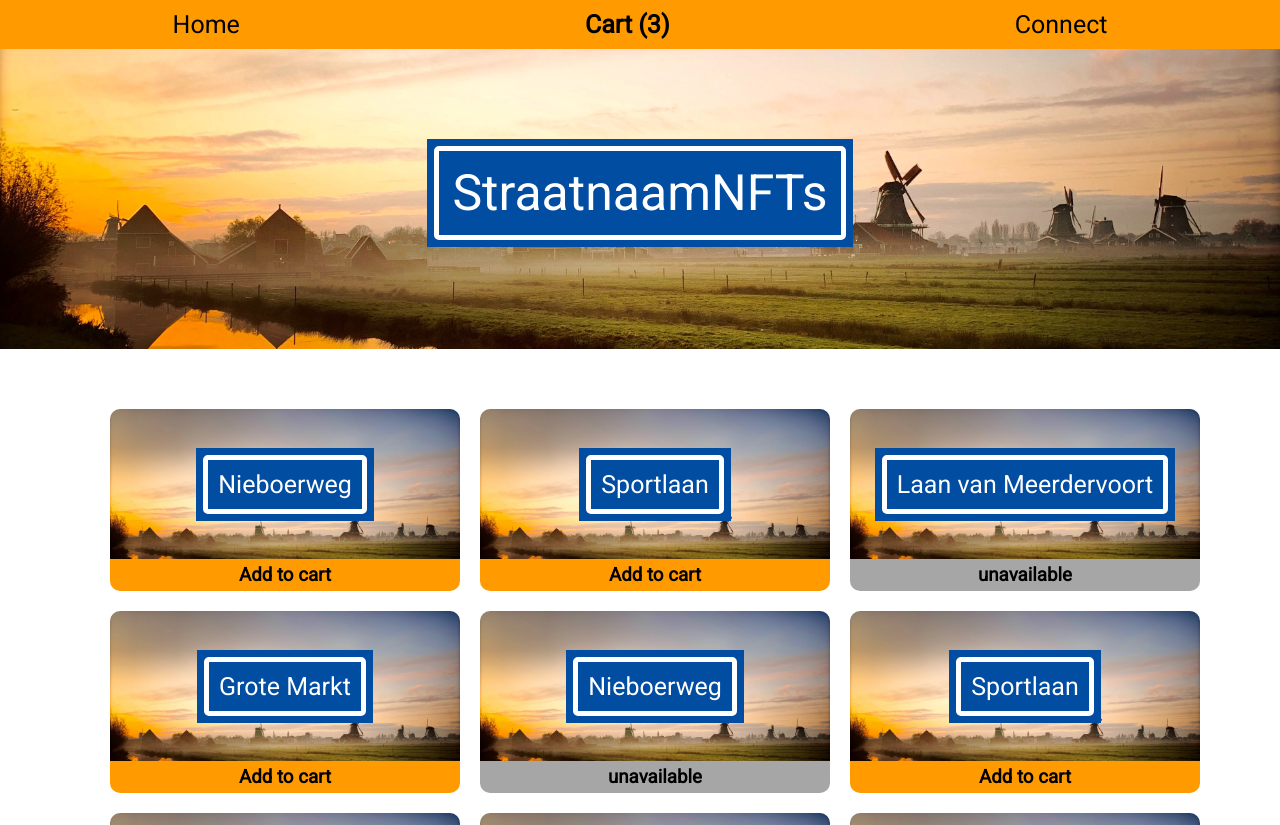
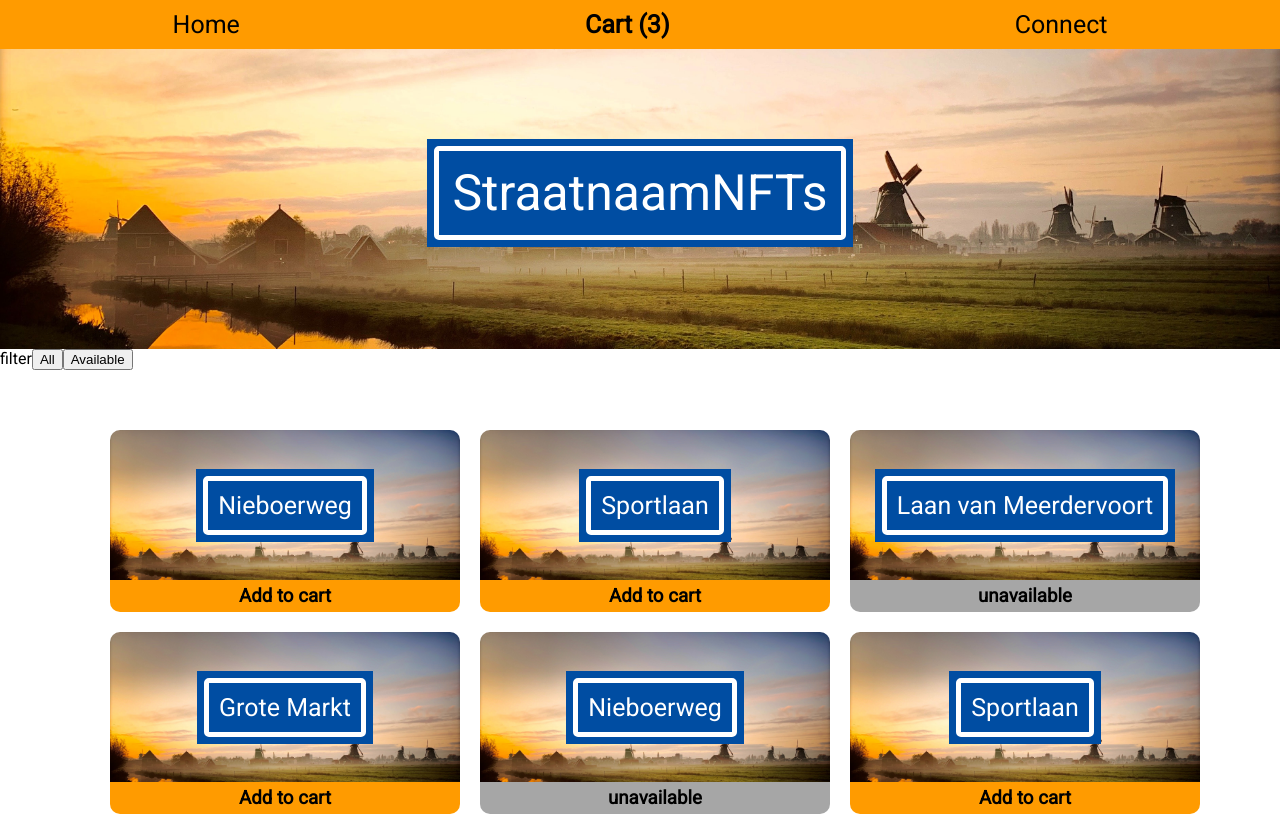
Before and after one commit to MAvRemu/straatnaamnfts, a React (Create React App) app: page /home in a window 1280 px wide. Shown: the top 825 px of the page. Built offline with nearby package versions, Linux system fonts and the light colour scheme.

Commit message:
v1.0 filtering

```diff
--- /dev/null
+++ b/src/components/Filter.js
@@ -0,0 +1,22 @@
+import finalPropsSelectorFactory from "react-redux/es/connect/selectorFactory";
+
+const Filter = (props) => {
+  const filterHandler = (event) => {
+    if (event.target.textContent === "Available") {
+      props.filter("available");
+    }
+    else {
+      props.filter("all");
+    }
+  };
+
+  return (
+    <div>
+      filter
+      <button onClick={filterHandler}>All</button>
+      <button onClick={filterHandler}>Available</button>
+    </div>
+  );
+};
+
+export default Filter;
--- a/src/components/StraatNamenGrid.js
+++ b/src/components/StraatNamenGrid.js
@@ -1,8 +1,7 @@
 import StraatNaamBord from "../components/StraatNaamBord";
 import "./StraatNamenGrid.css";
 import { useDispatch, useSelector } from "react-redux";
-import { addelement } from "../store/cartSlice"
-
+import { addelement } from "../store/cartSlice";
 
 const StraatNamenGrid = (props) => {
   const dispatch = useDispatch();
@@ -20,13 +19,21 @@ const StraatNamenGrid = (props) => {
     <div className="container">
       <div className="grid-container">
         {props.straatNamen.map((straatname) => (
-          <div className="card-outer">
-          <div className="card grid-item" key={straatname.key}>
-            <StraatNaamBord>{straatname.name}</StraatNaamBord>
-          </div>
-            { straatname.available ? <h3 onClick={addToCartHandler} id={straatname.key} className="card-btn">
-              Add to cart
-            </h3> : <h3 className="card-btn btn-grey"> unavailable </h3>}
+          <div className="card-outer" key={straatname.key}>
+            <div className="card grid-item">
+              <StraatNaamBord>{straatname.name}</StraatNaamBord>
+            </div>
+            {straatname.available ? (
+              <h3
+                onClick={addToCartHandler}
+                id={straatname.key}
+                className="card-btn"
+              >
+                Add to cart
+              </h3>
+            ) : (
+              <h3 className="card-btn btn-grey"> unavailable </h3>
+            )}
           </div>
         ))}
       </div>
--- a/src/pages/Home.js
+++ b/src/pages/Home.js
@@ -3,18 +3,30 @@ import Banner from "../UI/Banner";
 import StraatNamenGrid from "../components/StraatNamenGrid";
 import { useSelector } from "react-redux";
 import CartModal from "../components/CartModal";
+import Filter from "../components/Filter";
+import { useState } from "react";
 
 const Home = (props) => {
-  const showCart = useSelector((state) => state.cart.showcart)
-  console.log(showCart);
+  const showCart = useSelector((state) => state.cart.showcart);
+  const [straatNamen, setStraatNamen] = useState(props.straatNamen)
 
+  const filterHandler = (payload) => {
+    if (payload === "available") {
+      setStraatNamen(straatNamen.filter(
+        (straatnaam) => straatnaam.available === true
+      ));
+    } else {
+      setStraatNamen(props.straatNamen)
+    }
+  };
 
   return (
     <>
-      { showCart && <CartModal/> }
+      {showCart && <CartModal />}
       <NavBar />
       <Banner />
-      <StraatNamenGrid straatNamen={props.straatNamen}></StraatNamenGrid>
+      <Filter filter={filterHandler}></Filter>
+      <StraatNamenGrid straatNamen={straatNamen}></StraatNamenGrid>
     </>
   );
 };
```
